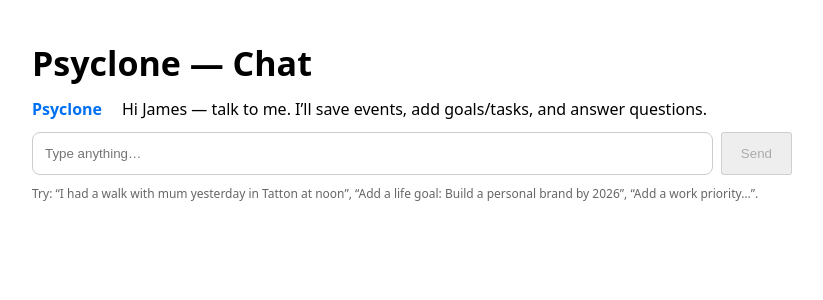
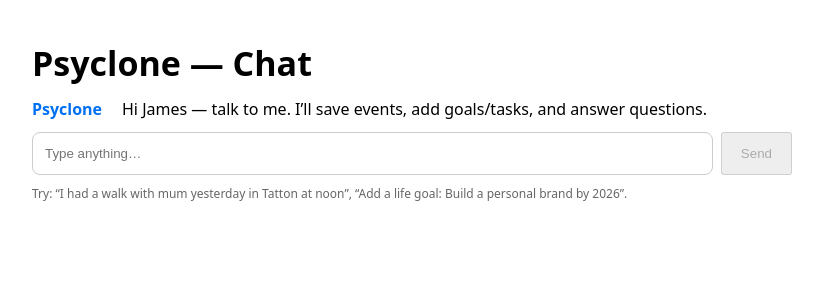
Before and after one commit to JamesWemyss/psyclone-mlp, a Next.js app: page / in a window 1280 px wide. Shown: the top 300 px of the page, without its empty margins (228-1051 px from the left). Built offline with nearby package versions, Linux system fonts and the light colour scheme.

Commit message:
Update page.js

```diff
--- a/app/page.js
+++ b/app/page.js
@@ -54,7 +54,7 @@
       </form>
 
       <p style={{ marginTop: 10, color: '#666', fontSize: 12 }}>
-        Try: “I had a walk with mum yesterday in Tatton at noon”, “Add a life goal: Build a personal brand by 2026”, “Add a work priority…”.
+        Try: “I had a walk with mum yesterday in Tatton at noon”, “Add a life goal: Build a personal brand by 2026”.
       </p>
     </main>
   );
```
